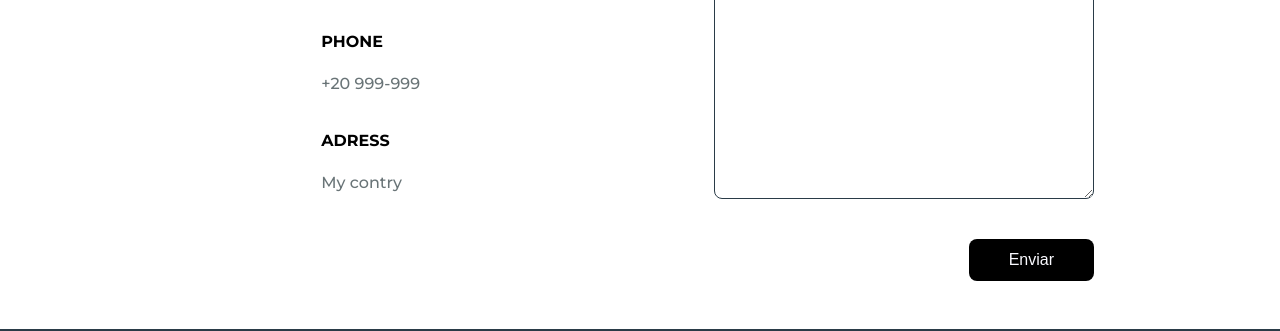
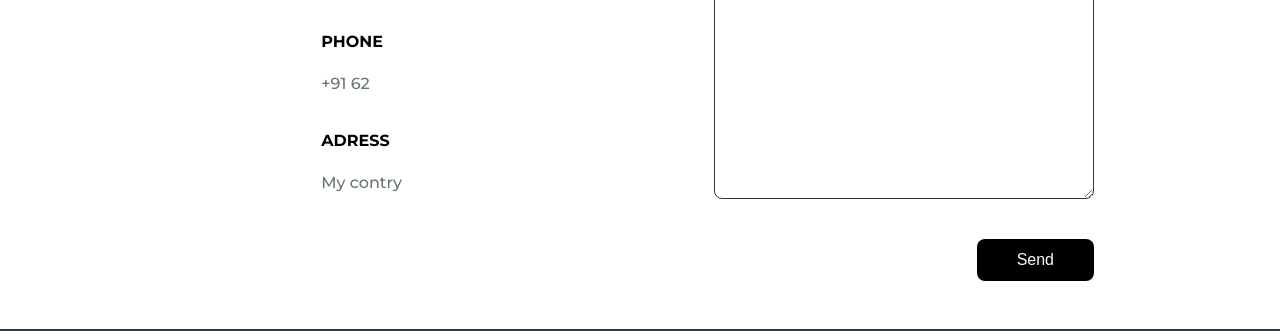
Before and after one commit to utkarsh101220/utkarshraj, a plain HTML site: page index.html in a window 1280 px wide. Shown: the part 2935-3266 px from the top of the page. Drawn offline with nearby package versions, Linux system fonts and the light colour scheme.

Commit message:
Update index.html

```diff
--- a/index.html
+++ b/index.html
@@ -155,7 +155,7 @@
                         <span class="contact__text">info.mail.com</span>
 
                         <h3 class="contact__subtitle">PHONE</h3>
-                        <span class="contact__text">+20 999-999</span>
+                        <span class="contact__text">+91 62</span>
 
                         <h3 class="contact__subtitle">ADRESS</h3>
                         <span class="contact__text">My contry</span>
@@ -169,7 +169,7 @@
 
                         <textarea name="" id="" cols="0" rows="10" class="contact__input"></textarea>
 
-                        <input type="submit" value="Enviar" class="contact__button">
+                        <input type="submit" value="Send" class="contact__button">
                     </form>
                 </div>
             </section>
```
